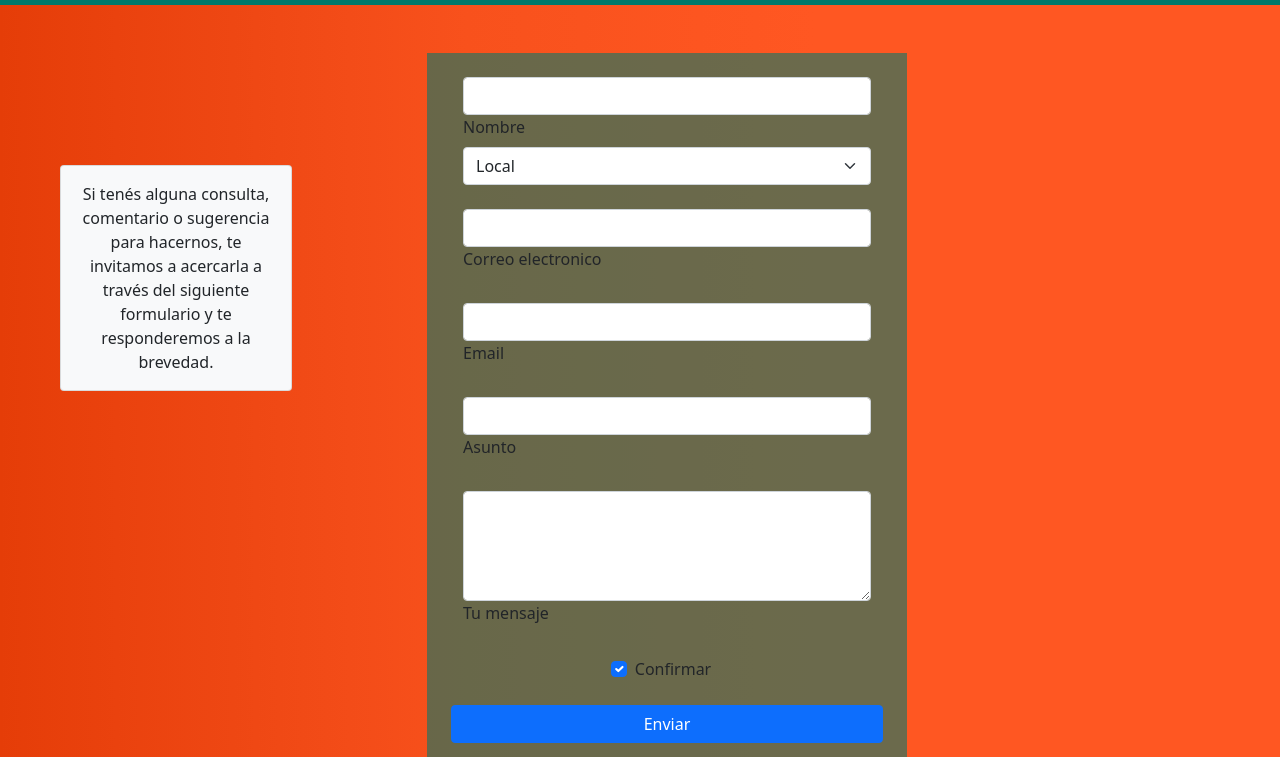
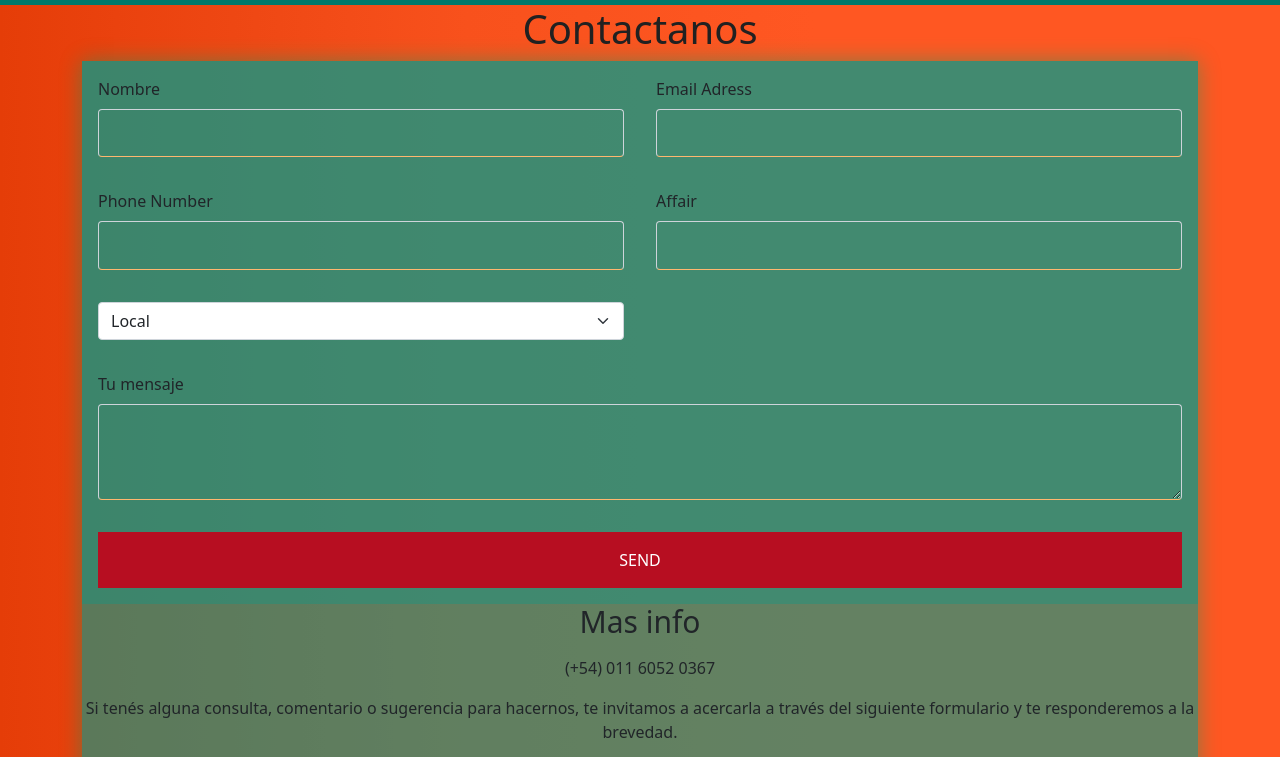
Before and after one commit to AgustinG1/ProyectoCoder, a plain HTML site: page pages/contacto.html in a window 1280 px wide. Shown: the part 72-829 px from the top of the page. Drawn offline with nearby package versions, Linux system fonts and the light colour scheme.

Commit message:
grabo version sin sass

```diff
--- a/css/styles.css
+++ b/css/styles.css
@@ -20,7 +20,7 @@ body{
 .imgHover:hover{
 transform:scale(1.1);
 z-index: 10;
-cursor: zoom-out;
+cursor:pointer;
 
 }
 
@@ -168,13 +168,6 @@ h4{
 .boton:hover{
     color: #FFFFFF;
 }
- .formulario{
-    height: 44rem !important;
-    width: 30rem !important;
-
- background-color: #00796b94;
-
- }
 
 .carta{
    bottom: 40rem !important;
@@ -185,6 +178,14 @@ h4{
     height: 110% !important;
 }
 
+.menuBg{
+    background-image: linear-gradient(to top, #f86c41, #fa673a, #fc6232, #fd5d2b, #ff5722);
+}
+.nuestroMenu{
+    color: #ff9900;
+    font-family: 'Gill Sans', 'Gill Sans MT', Calibri, 'Trebuchet MS', sans-serif;
+
+}
 .cartasMenu{
     width: 85% !important;
     height: 85%!important;
@@ -197,9 +198,7 @@ h4{
 
 }
 
- .h2Burger{
-    transform: scale()
- }
+
 .nosotros{
 left: 2rem;
 background-color: #049c8bad;
@@ -216,6 +215,98 @@ top: 6rem;
     margin: 0;
 
 }
+
+
+
+
+
+
+
+
+
+
+
+
+
+
+ul {
+    list-style: none;
+    padding: 0;
+}
+
+
+
+.formulario{
+    background-color: #049c8ac0;
+}
+
+.cajaForm{
+    box-shadow: 0 0 20px 0 rgba(1, 163, 101, 0.473);
+}
+
+
+
+
+
+
+.ContactoFormulario form {
+    display: grid;
+    grid-template-columns: 1fr 1fr;
+}
+
+.ContactoFormulario form label {
+    display: block;
+}
+
+.ContactoFormulario form p {
+    margin: 0;
+    padding: 1em;
+}
+
+.ContactoFormulario form .block {
+    grid-column: 1 / 3;
+}
+
+.ContactoFormulario form button,
+.ContactoFormulario form input,
+.ContactoFormulario form textarea {
+    width: 100%;
+    padding: .7em;
+    background: none;
+    outline: 0;
+    color: #fff;
+    border-bottom: 1px solid #ffb76f;
+}
+
+.ContactoFormulario form button {
+    background: #B70E21;
+    border: 0;
+    text-transform: uppercase;
+    padding: 1em;
+}
+
+.ContactoFormulario form button:hover,
+.ContactoFormulario form button:focus {
+    background: #d63031;
+    color: #fff;
+    transition: background-color 1s ease-out;
+    outline: 0;
+}
+
+
+.contact-info {
+    background: #049c8a9d;
+}
+
+.contact-info h4, .contact-info ul, .contact-info p {
+    text-align: center;
+    margin: 0 0 1rem 0;
+}
+
+
+
+
+
 
 
 .franquicia{
@@ -285,19 +376,17 @@ top: 6rem;
             }
     }
 
+   .span-uno{
+                color: #00796be1;
 
+   }
     .imagenConcepto{
         width: 30rem !important;
         height: 20rem;
     }
     @media (max-width: 576px){
         .formulario{
-            width: 10rem !important;
             background-color:#058d7de8;
-            position: relative;
-            right: 6rem;
-
-
         }
 
 
@@ -305,25 +394,10 @@ top: 6rem;
 
     @media (max-width: 768px){
         .formulario{
-            width: 30rem !important;
             background-color:#058d7de8;
 
         }
-            .carta{
-                width: 30rem;
-                top: 0rem;
-             }
-
     }
-
-    @media (max-width: 992px){
-        .carta{
-            width: 45rem !important;
-
-            top: 0rem;
-        }
-    }
-
 
     @media (max-width: 576px){
        .caja{
@@ -359,3 +433,6 @@ top: 6rem;
 
         }
     }
+    .cajaNosotros{
+        background-image: url(../images/Burger\ 4.webp)
+    }
--- a/pages/contacto.html
+++ b/pages/contacto.html
@@ -48,64 +48,61 @@
     </header>
 
     <main class=" ">
-      <form class=" formulario row p-4 offset-sm-4 mt-5 mb-0 animate__animated animate__lightSpeedInRight">
-        <div class=" mb-4">
-          <div class="">
-            <div class="form-outline">
-              <input type="text" id="form6Example1" class="form-control" />
-              <label class="form-label" for="form6Example1">Nombre</label>
+
+      <div class="content container">
+
+        <h1 class="logo text-center">Contactanos </h1>
+
+        <div class="cajaForm animated bounceInUp">
+            <div class="ContactoFormulario formulario ">
+                <form action="" class="">
+                    <p>
+                       <label for="validationDefault01" class="form-label">Nombre</label>
+                        <input type="text" class="form-control" id="validationDefault01" required name="fullname">
+                    </p>
+                    <p>
+                      <label for="validationDefault02" class="form-label">Email Adress</label>
+                        <input type="email" class="form-control" id="validationDefault02" required name="email">
+                    </p>
+                    <p>
+                      <label for="validationDefault03" class="form-label">Phone Number</label>
+                        <input type="tel" class="form-control" id="validationDefault03" required name="phone">
+                    </p>
+                    <p>
+                      <label for="validationDefault04" class="form-label">Affair</label>
+                        <input type="text" class="form-control" id="validationDefault04" required  name="affair">
+                    </p>
+                    <p>
+                      <select class="form-select" aria-label="Default select example">
+                        <option selected>Local</option>
+                        <option value="1">Lomas de Zamora</option>
+                        <option value="2">Recoleta</option>
+                      </select>
+                    </p>
+                    <p class="block ">
+                      <label for="validationDefault05" class="form-label">Tu mensaje</label>
+                        <textarea name="message" rows="3" class="form-control" id="validationDefault04" required></textarea>
+                    </p>
+                    <p class="block">
+                        <button>
+                            Send
+                        </button>
+                    </p>
+                </form>
             </div>
-          </div>
-          <select class="form-select" aria-label="Default select example">
-            <option selected>Local</option>
-            <option value="1">Lomas de Zamora</option>
-            <option value="2">Recoleta</option>
-          </select>
+            <div class="contact-info ">
+                <h4>Mas info</h4>
+                <ul>
+                    <li><i class="fas fa-phone"></i> (+54) 011 6052 0367</li>
+                </ul>
+                <p>Si tenés alguna consulta, comentario o sugerencia para hacernos, te invitamos a acercarla a través del siguiente formulario y te responderemos a la brevedad.</p>
+                <p>La información personal que nos envías a través de este formulario será procesada por NotCo para dar respuesta a tus consultas y/o solicitudes en base a los términos señalados en la Política de Privacidad del Sitio.</p>
+            </div>
         </div>
 
-        <div class="form-outline mb-4">
-          <input type="text" id="form6Example3" class="form-control" />
-          <label class="form-label" for="form6Example3">Correo electronico</label>
-        </div>
-
-        <div class="form-outline mb-4">
-          <input type="email" id="form6Example5" class="form-control" />
-          <label class="form-label" for="form6Example5">Email</label>
-        </div>
-
-        <div class="form-outline mb-4">
-          <input type="text" id="form6Example6" class="form-control" />
-          <label class="form-label" for="form6Example6">Asunto</label>
-        </div>
-
-
-        <div class="form-outline mb-4">
-          <textarea class="form-control" id="form6Example7" rows="4"></textarea>
-          <label class="form-label" for="form6Example7">Tu mensaje</label>
-        </div>
-
-        <div class="form-check d-flex justify-content-center mb-4">
-          <input class="form-check-input me-2" type="checkbox" value="" id="form6Example8" checked />
-          <label class="form-check-label" for="form6Example8"> Confirmar </label>
-        </div>
-
-        <button type="submit" class="btn btn-primary btn-block mb-4">Enviar</button>
-
-      </form>
-      <section class=" d-flex justify-content-end m-5 container text-center position-relative  carta animate__animated animate__lightSpeedInLeft" >
-        <div class="card text-dark bg-light mb-3 " style="max-width: 25rem;">
-          <div class="card-body ">
-            <p class="card-text">Si tenés alguna consulta, comentario o sugerencia para hacernos, te invitamos a acercarla a través del siguiente formulario y te responderemos a la brevedad.</p>
-          </div>
-      </section>
+    </div>
 
   </main>
-
-  <div class="fs-6 text-center row-cols-2 d-flex justify-content-center align-content-center align-items-center ">
-    <p>La información personal que nos envías a través de este formulario será procesada por NotCo para dar respuesta a tus consultas y/o solicitudes en base a los términos señalados en la Política de Privacidad del Sitio.</p>
-  </div>
-
-
 
   <footer class=" text-center text-white  ">
     <div class="container p-4 footer  d-flex justify-content-around ">
```
Also changed, not shown: pages/Nuevo documento de texto.txt (added, +26 -0 lines), pages/menu.html (+12 -2 lines), pages/nosotros.html (+69 -11 lines).
